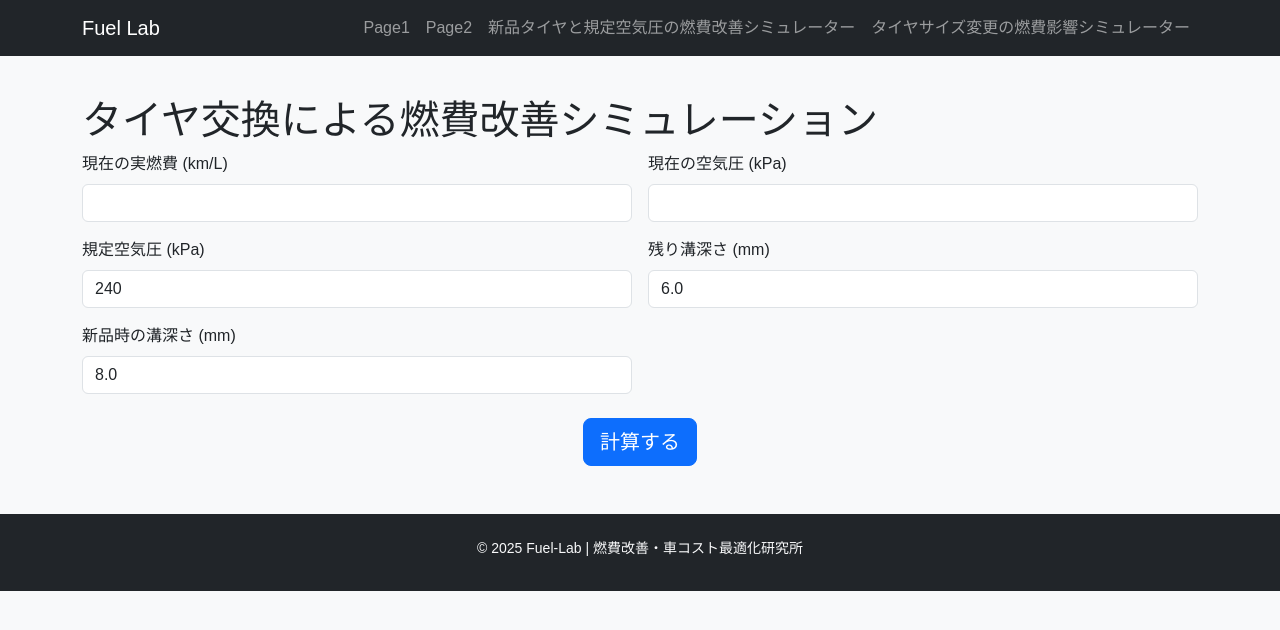
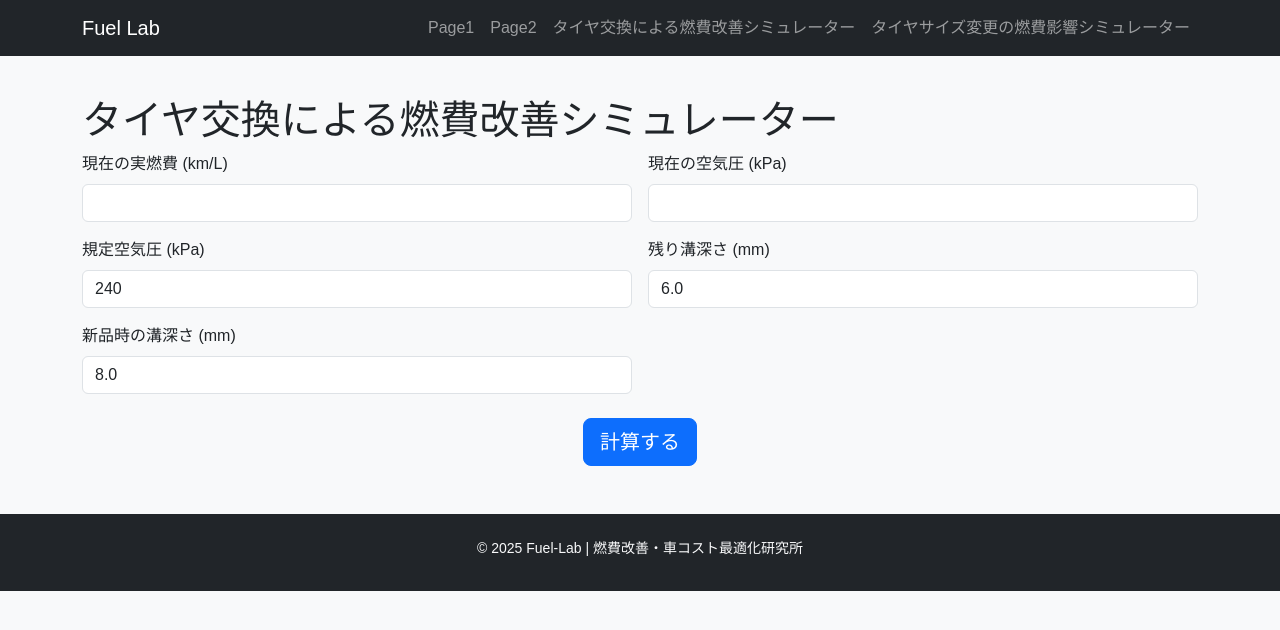
Before and after one commit to funyapar-org/fuel-lab, a Jekyll site: the page built from tire-condition.md, in a window 1280 px wide. Shown: the top 630 px of the page. Built offline with Jekyll 4.4.1, drawn with Linux system fonts in a browser that asks for light colours.

Commit message:
change tool name

```diff
--- a/_includes/header.html
+++ b/_includes/header.html
@@ -8,7 +8,7 @@
       <ul class="navbar-nav ms-auto">
         <li class="nav-item"><a class="nav-link" href="{{ site.baseurl }}/page1.html">Page1</a></li>
         <li class="nav-item"><a class="nav-link" href="{{ site.baseurl }}/page2.html">Page2</a></li>
-        <li class="nav-item"><a class="nav-link" href="{{ site.baseurl }}/tire-condition.html">新品タイヤと規定空気圧の燃費改善シミュレーター</a></li>
+        <li class="nav-item"><a class="nav-link" href="{{ site.baseurl }}/tire-condition.html">タイヤ交換による燃費改善シミュレーター</a></li>
         <li class="nav-item"><a class="nav-link" href="{{ site.baseurl }}/tire-simulator.html">タイヤサイズ変更の燃費影響シミュレーター</a></li>
       </ul>
     </div>
--- a/tire-condition.md
+++ b/tire-condition.md
@@ -1,10 +1,10 @@
 ---
 layout: default
-title: タイヤ交換による燃費改善シミュレーション
+title: タイヤ交換による燃費改善シミュレーター
 description: タイヤの溝や空気圧から、燃費改善量を推定するシミュレーター
 ---
 
-# タイヤ交換による燃費改善シミュレーション
+# タイヤ交換による燃費改善シミュレーター
 
 <form id="tireForm" class="mb-4">
   <div class="row g-3">
```
